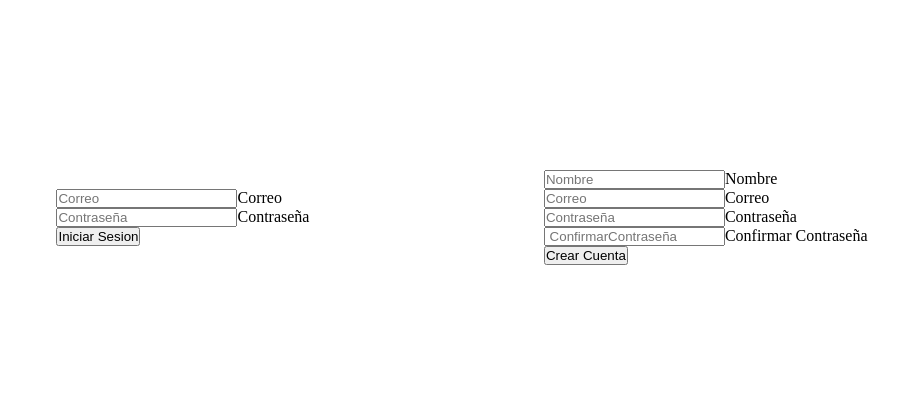
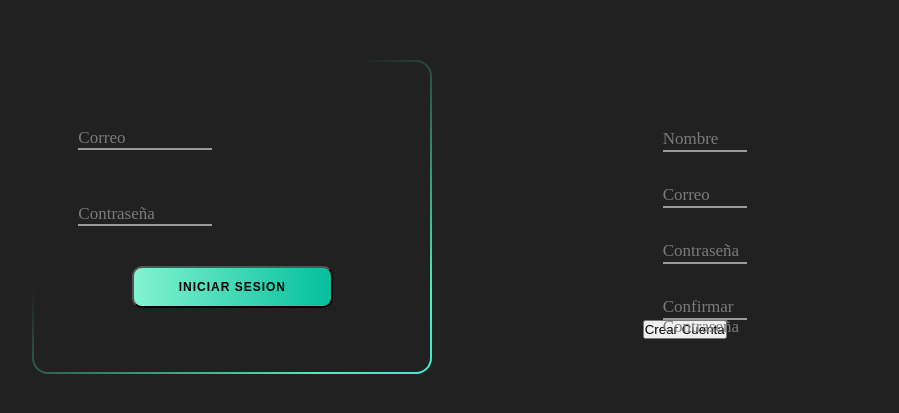
Before and after one commit to SENASOFT-DESARROLLO-LIBRE/Front-End-SenaSoft-Quindio, a React (Create React App) app: page / in a window 1280 px wide. Shown: the part 183-596 px from the top of the page, without its empty margins (178-1077 px from the left). Built offline with nearby package versions, Linux system fonts and the light colour scheme.

Commit message:
estilos inicio de sesión.M.I

```diff
--- a/public/index.html
+++ b/public/index.html
@@ -14,7 +14,7 @@
       manifest.json provides metadata used when your web app is installed on a
       user's mobile device or desktop. See https://developers.google.com/web/fundamentals/web-app-manifest/
     -->
-    <link rel="manifest" href="%PUBLIC_URL%/manifest.json" />
+    <!-- <link rel="manifest" href="%PUBLIC_URL%/manifest.json" /> -->
     <!--
       Notice the use of %PUBLIC_URL% in the tags above.
       It will be replaced with the URL of the `public` folder during the build.
@@ -27,7 +27,6 @@
     <title>React App</title>
   </head>
   <body>
-    <noscript>You need to enable JavaScript to run this app.</noscript>
     <div id="root"></div>
     <!--
       This HTML file is a template.
--- a/src/Components/Layouts/Map/Map.css
+++ b/src/Components/Layouts/Map/Map.css
@@ -13,7 +13,7 @@
       flex-direction: row;
     }
     .Section-Map{
-      width: 35%;
+      width: 55%;
       height: 300px;
       display: flex;
       flex-direction: column;
--- a/src/Components/Layouts/Map/Map.jsx
+++ b/src/Components/Layouts/Map/Map.jsx
@@ -1,5 +1,5 @@
 import React from 'react'
-import { MapContainer, TileLayer, Marker, Popup} from "react-leaflet"
+import { MapContainer, TileLayer, Marker} from "react-leaflet"
 import { Icon } from 'leaflet';
 import "leaflet/dist/leaflet.css"
 // import "./Map.css"
@@ -23,13 +23,13 @@ export const Map = ({nameParking, latitud = 4.805826, longitud=-75.755963}) => {
           return (
       <div className="Bg-MapParking">
         <p className='messageMap'>Ubicación</p>
-      <MapContainer center={[latitud, longitud]} zoom={16} style={{width: 400, height: 400}  }>
+      <MapContainer center={[latitud, longitud]} zoom={16} style={{width: 800, height: 600}  }>
     <TileLayer
     attribution='&copy; <a href="https://www.openstreetmap.org/copyright">OpenStreetMap</a> contributors'
     url='https://tile.openstreetmap.org/{z}/{x}/{y}.png'
     />
         <Marker position={marker.geocode} icon={customIcon}>
-        <Popup>{marker.popUp}</Popup>
+        {/* <Popup>{marker.popUp}</Popup> */}
       </Marker>
   </MapContainer>
     </div>
--- a/src/Components/Pages/Home/Home.jsx
+++ b/src/Components/Pages/Home/Home.jsx
@@ -1,11 +1,94 @@
 
-import React from 'react'
+import React, { useEffect, useState } from 'react'
 import { Map } from '../../Layouts/Map/Map'
+import { render } from '@testing-library/react';
 
 export const Home = () => {
-  return (
-    <div>
+
+    const [grafo, setGrafo] = useState(null);
+    const [jsonFile, setJsonFile] = useState(null)
+
+    // useEffect(() => {
+
+    //     fetch('json/Nodes.json')
+    //       .then((response) => response.json())
+    //       .then((data) => {
+    //         setGrafo(data)
+    //         // console.log(data);
+    //     })
+    //       .catch((error) => console.error('Error al cargar el archivo JSON', error));
+    //   }, []);
+
+    const upFile =  (event) =>{
+        const file = event.target.files[0];
+        if (file) {
+            setJsonFile(file)
+        }
+    };
+
+
+
+
+    const loadFile = () =>{
+
+        if (jsonFile) {
+              console.log(jsonFile);
+        const reader = new FileReader();
+            render.onload = (e) =>{
+                console.log(e.target.result);
+                const contentFile = e.target.result;
+                console.log(contentFile);
+            };
+            reader.readAsText(jsonFile)
+         }else{
+            console.log("no file found");
+         }
+
+
+
+        // if (jsonFile) {
+        //     alert("bgbg")
+        //     const reader = new FileReader();
+        //     render.onload = (e) =>{
+        //         console.log(e.target.result);
+        //         const contentFile = e.target.result;
+        //         console.log(contentFile);
+        //     };
+        //     reader.readAsText(jsonFile)
+        //  }else{
+        //     console.log("no file found");
+        //  }
+    }
+
+    return (
+    <div id='mainHome'>
         <Map/>
+        <aside className='asideHome'>
+            <h2>Puntos De Entrega</h2>
+            <ul>
+            {grafo ? (
+              grafo.ubicaciones.map((ubi, index) => (
+                <li key={index}>{ubi.nombre}, {ubi.posX}, {ubi.posY}</li>
+              ))
+            ) : (
+              <p>Cargando datos del grafo...</p>
+            )}
+
+            <h2>Conexiones</h2>
+            {grafo ? (
+              grafo.conexiones.map((cone, index) => (
+                <li key={index}>{cone.ubicacion1}, {cone.ubicacion2}, Peso-{cone.peso}</li>
+              ))
+            ) : (
+              <p>Cargando datos del grafo...</p>
+            )}
+
+
+          </ul>
+
+          <input  onChange={upFile} type="file"/>
+          <button onClick={loadFile}>Subir Archivo</button>
+        </aside>
     </div>
   )
 }
--- a/src/index.css
+++ b/src/index.css
@@ -1,3 +1,7 @@
+@import url('https://fonts.googleapis.com/css2?family=Ubuntu:wght@300&display=swap');
+
+
+
 *{
   margin: 0;
   padding: 0;
@@ -9,6 +13,148 @@
   width: 100vw;
   height: 100vh;
   display: flex;
+  background-color: #212121;
   align-items: center;
   justify-content: space-evenly;
 }
+
+
+/* _________________ */
+#mainHome{
+  width: 100%;
+  height: 100%;
+  display: flex;
+  align-items: center;
+  justify-content: space-between;
+}
+
+.asideHome{
+  width: 20%;
+  height: 100vh;
+  display: flex;
+  align-items: center;
+  background-color: #e9e9e9;
+  /* justify-content: center; */
+  text-align: center;
+  flex-direction: column;
+}
+
+.asideHome > h2{
+  margin-top: 2rem;
+  margin-bottom: 2rem;
+}
+
+
+
+
+#formLogin{
+  width: 400px;
+  background: linear-gradient(#212121, #212121) padding-box,
+              linear-gradient(145deg, transparent 35%,#47f0bd, #40c9ff) border-box;
+  border: 2px solid transparent;
+  padding: 32px 24px;
+  font-size: 14px;
+  font-family: inherit;
+  color: white;
+  display: flex;
+  flex-direction: column;
+  gap: 20px;
+  box-sizing: border-box;
+  border-radius: 16px;
+  background-size: 200% 100%;
+  animation: gradient 5s ease infinite;
+}
+
+
+
+@keyframes gradient {
+  0% {
+    background-position: 0% 50%;
+  }
+
+  50% {
+    background-position: 100% 50%;
+  }
+
+  100% {
+    background-position: 0% 50%;
+  }
+}
+
+#btnLogin{
+  border-radius: 10px;
+	background: linear-gradient(to right, #83f3d1, #04BF9D);
+	color: rgb(0, 0, 0);
+	font-size: 12px;
+	font-weight: bold;
+	padding: 12px 45px;
+	letter-spacing: 1px;
+	text-transform: uppercase;
+	transition: transform 80ms ease-in;
+	margin-top: 20px;
+  margin-bottom: 2rem;
+  align-self: center;
+  transition: .2s;
+}
+
+/* Inputs */
+.form__group {
+  position: relative;
+  padding: 20px 20px 0;
+  width: 50%;
+  max-width: 90%;
+}
+
+.form__field {
+  font-family: inherit;
+  width: 100%;
+  border: none;
+  border-bottom: 2px solid #9b9b9b;
+  outline: 0;
+  font-size: 17px;
+  color: hsl(0, 0%, 100%);
+  padding: 7px 0;
+  background: transparent;
+  transition: border-color 0.2s;
+}
+
+.form__field::placeholder {
+  color: transparent;
+}
+
+.form__field:placeholder-shown ~ .form__label {
+  font-size: 17px;
+  cursor: text;
+  top: 60%;
+}
+
+.form__label {
+  position: absolute;
+  top: 30%;
+  display: block;
+  transition: 0.2s;
+  font-size: 17px;
+  color: #7b7b7b;
+  pointer-events: none;
+}
+
+.form__field:focus {
+  border-width: 2px;
+  border-image: linear-gradient(to right, #04D9D9, #04BF9D);
+  border-image-slice: 1;
+}
+
+.form__field:focus ~ .form__label {
+  position: absolute;
+  top: 20%;
+  display: block;
+  transition: 0.2s;
+  font-size: 17px;
+  color: #04BF9D;
+  font-weight: 700;
+}
+
+
+.form__field:required, .form__field:invalid {
+  box-shadow: none;
+}
```
Also changed, not shown: public/json/Nodes.json (added, +37 -0 lines).
